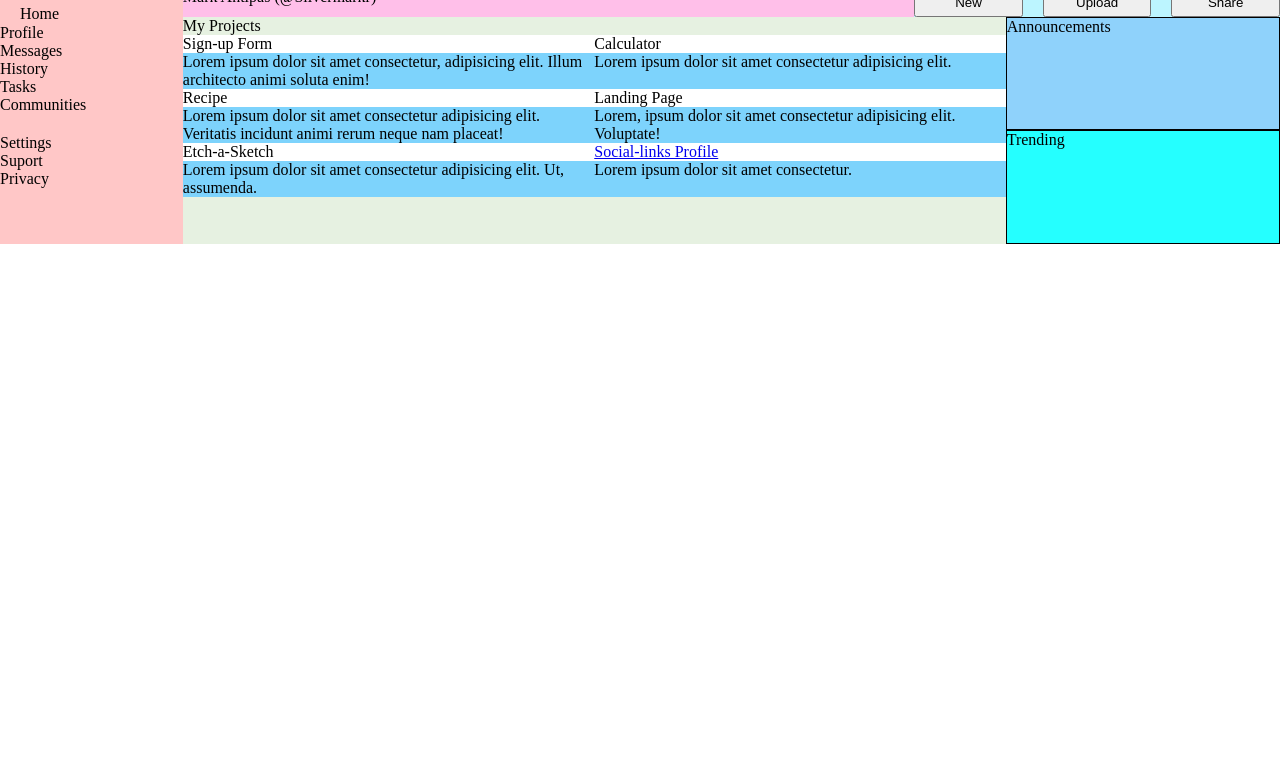
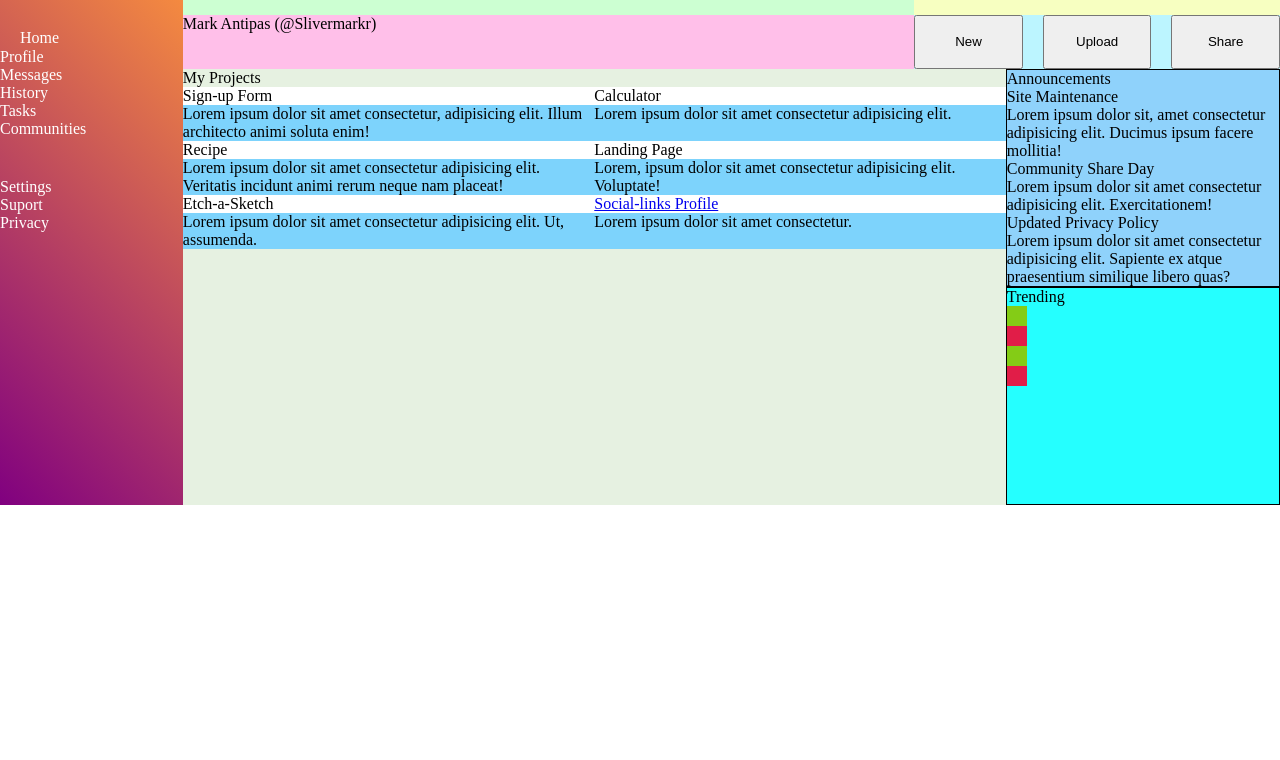
Before and after one commit to slivermarkr/Admin-Dashboard, a plain HTML site: page index.html in a window 1280 px wide. Shown: the part 40-800 px from the top of the page. Drawn offline with Linux system fonts and the light colour scheme.

Commit message:
layout structure done

```diff
--- a/index.html
+++ b/index.html
@@ -112,19 +112,55 @@
                 <div class="anno-grid">
                     <div>Announcements</div>
                     <div class="anno-box">
-                        <div></div>
-                        <div></div>
-                        <div></div>
+                        <div>
+                            <div>Site Maintenance</div>
+                            <p>Lorem ipsum dolor sit, amet consectetur adipisicing elit. Ducimus ipsum facere mollitia!</p>
+                        </div>
+                        <div>
+                            <div>Community Share Day</div>
+                            <p>Lorem ipsum dolor sit amet consectetur adipisicing elit. Exercitationem!</p>
+                        </div>
+                        <div>
+                            <div>Updated Privacy Policy</div>
+                            <p>Lorem ipsum dolor sit amet consectetur adipisicing elit. Sapiente ex atque praesentium similique libero quas?</p>
+                        </div>
                     </div>
                 </div>
 
                 <div class="trend-grid">
                     <div>Trending</div>
                     <div class="trending-box">
-                        <div></div>
-                        <div></div>
-                        <div></div>
-                        <div></div>
+                        <div class="trending-grid">
+                            <div class="trending-icons"></div>
+                            <div>
+                                <p></p>
+                                <p></p>
+                            </div>
+                        </div>
+
+                        <div class="trending-grid">
+                            <div class="trending-icons"></div>
+                            <div>
+                                <p></p>
+                                <p></p>
+                            </div>
+                        </div>
+
+                        <div class="trending-grid">
+                            <div class="trending-icons"></div>
+                            <div>
+                                <p></p>
+                                <p></p>
+                            </div>
+                        </div>
+
+                        <div class="trending-grid">
+                            <div class="trending-icons"></div>
+                            <div>
+                                <p></p>
+                                <p></p>
+                            </div>
+                        </div>
                     </div>
                 </div>
             </div>
@@ -148,19 +184,29 @@
                         </div>
                         <p>Home</p>
                     </li>
-                    <li>Profile</li>
-                    <li>Messages</li>
-                    <li>History</li>
-                    <li>Tasks</li>
-                    <li>Communities</li>
+                    <li>
+                        <p>Profile</p>
+                    </li>
+                    <li>
+                        <p>Messages</p>
+                    </li>
+                    <li>
+                        <p>History</p>
+                    </li>
+                    <li>
+                        <p>Tasks</p>
+                    </li>
+                    <li>
+                        <p>Communities</p>
+                    </li>
                 </ul>
             </div>
 
             <div>
                 <ul>
-                    <li>Settings</li>
-                    <li>Suport</li>
-                    <li>Privacy</li>
+                    <li><p>Settings</p></li>
+                    <li><p>Suport</p></li>
+                    <li><p>Privacy</p></li>
                 </ul>
             </div>
 
--- a/style.css
+++ b/style.css
@@ -3,7 +3,11 @@
     margin: 0;
     padding: 0;
 }
-
+:root {
+    --icon-size: 20px;
+    --bc: #fb923c;
+    --nav-btns-fc: white;
+}
 .wrapper {
     display: grid;
     grid-template-columns: 1fr 6fr;
@@ -11,12 +15,13 @@
 
 .main {
     grid-column: 2 / 3;
-    background-color: #c7cdff;
+    background-color: #fb923c;
 }
 .side-bar {
     grid-column: 1 / 2;
     grid-row: 1;
-    background-color: #ffc7c7;
+    background: linear-gradient(45deg, purple, var(--bc) );
+
 }
 .side-bar li > div {
     width: 20px;
@@ -92,9 +97,11 @@
 .nav ul > li {
     display: flex;
     align-content: center;
+
 }
-.nav ul > li  p {
+.nav ul  li > p {
     align-self: center ;
+    color: var(--nav-btns-fc);
 }
 
 .search-box {
@@ -121,8 +128,18 @@
     gap: 20px;
 }
 
-.nav {
-    display: grid;
-    grid-template-rows: 1fr 1fr;
-    gap: 20px;
+.nav > :nth-child(1) {
+    margin-bottom: 40px;
 }
+
+
+.trending-box :nth-child(even){
+    background-color: #e11d48;
+}
+.trending-box :nth-child(odd){
+    background-color: #84cc16;
+}
+.trending-grid {
+    width: 20px;
+    height: 20px;
+}
```
